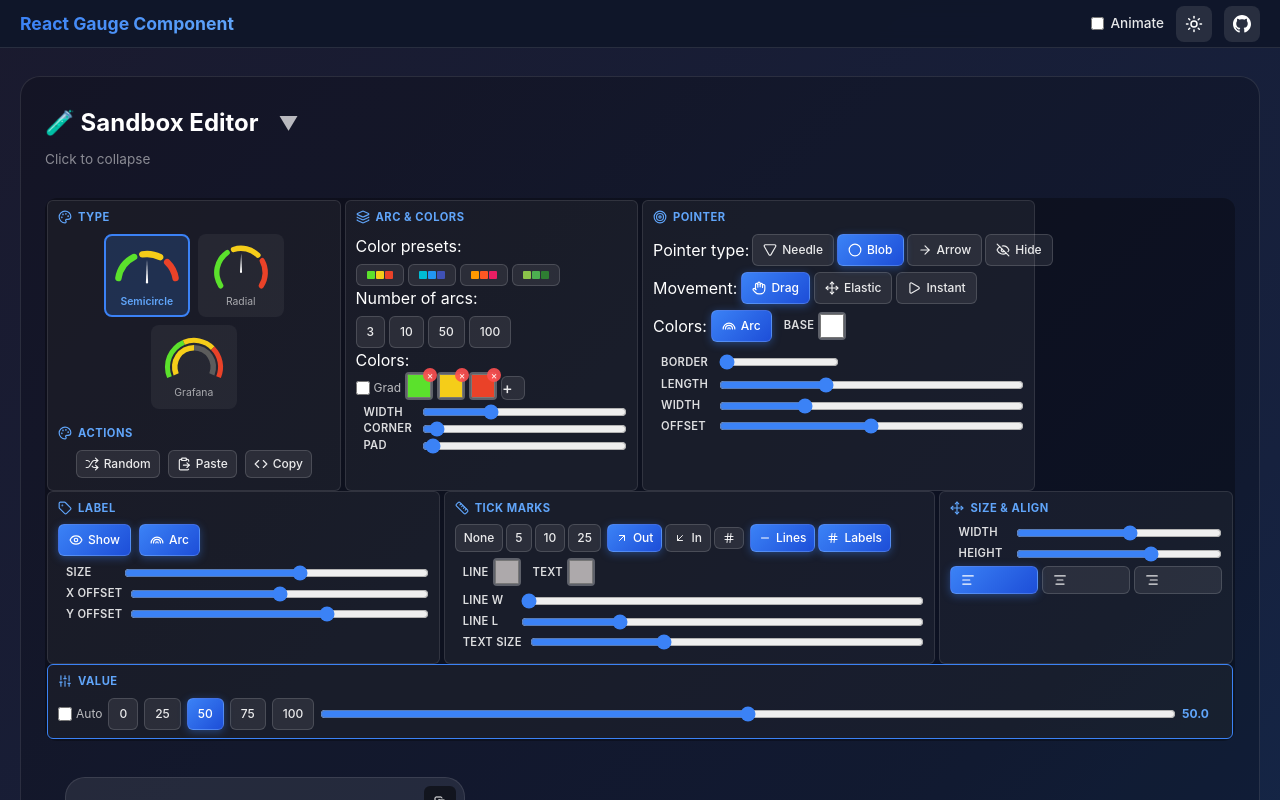
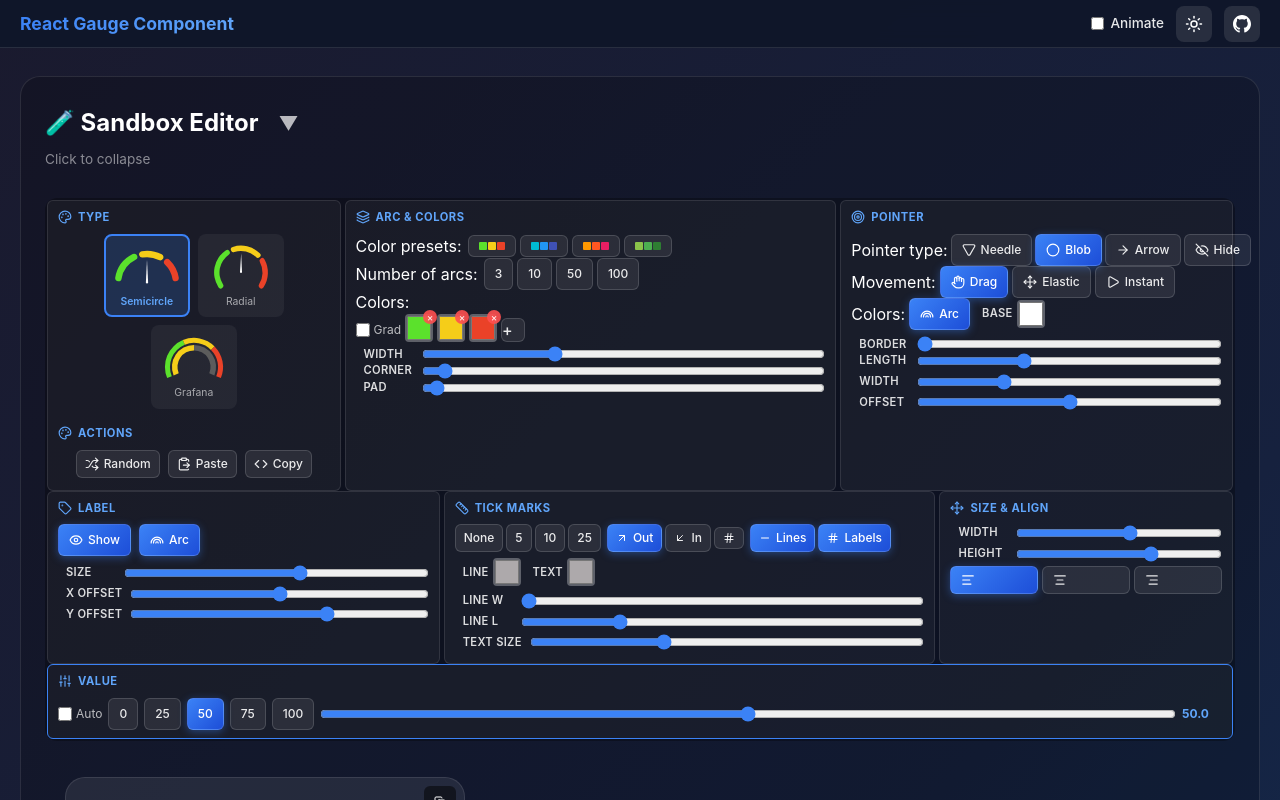
Before and after one commit to antoniolago/react-gauge-component, a React (Create React App) app: page / in a window 1280 px wide. Shown: the top 800 px of the page. Built offline with nearby package versions, Linux system fonts and the light colour scheme.

Commit message:
Update SandboxToolbar.tsx

```diff
--- a/src/TestComponent/GaugeGallery/components/SandboxToolbar.tsx
+++ b/src/TestComponent/GaugeGallery/components/SandboxToolbar.tsx
@@ -310,7 +310,7 @@
           </Row>
           </div>
         </Col>
-        <Col xs={12} md={3}>
+        <Col xs={12} md={5}>
           <div style={{ ...styles.toolbarGroup, height: '100%' }}>
             <Row>
               <Col md={12}>
@@ -498,6 +498,8 @@
         <Col xs={6} md={4}>
           <div style={{ ...styles.toolbarGroup, height: '100%' }}>
             <span style={styles.groupLabel}><Target size={14} /> Pointer</span>
+            <Row>
+              <Col md={12}>
                 <div style={{ display: 'flex', gap: '6px', alignItems: 'center', flexWrap: 'wrap' }}>
                   {/* Type buttons */}
                   <div style={{ display: 'flex', gap: '3px', alignItems: 'center', flexShrink: 0 }}>
@@ -539,6 +541,9 @@
                   <span>Hide</span>
                     </button>
                   </div>
+                </div>
+              </Col>
+              <Col md={12}>
                 {/* Options */}
                 <div style={{ display: 'flex', gap: '4px', alignItems: 'center', flexShrink: 0 }}>
                   <span>Movement:</span>
@@ -570,6 +575,8 @@
                   <span>Instant</span>
                 </button>
                 </div>
+              </Col>
+              <Col md={12}>
                 {/* Color controls */}
                 <div style={{ display: 'flex', gap: '4px', alignItems: 'center', flexShrink: 0 }}>
                   <span>Colors:</span>
@@ -679,8 +686,8 @@
                   </div>
                 )}
               </div>
-
-            </div>
+              </Col>
+            </Row>
           </div>
         </Col>
         <Col xs={6} md={4}>
```
Lines whose indentation alone changed are shown as unchanged.
